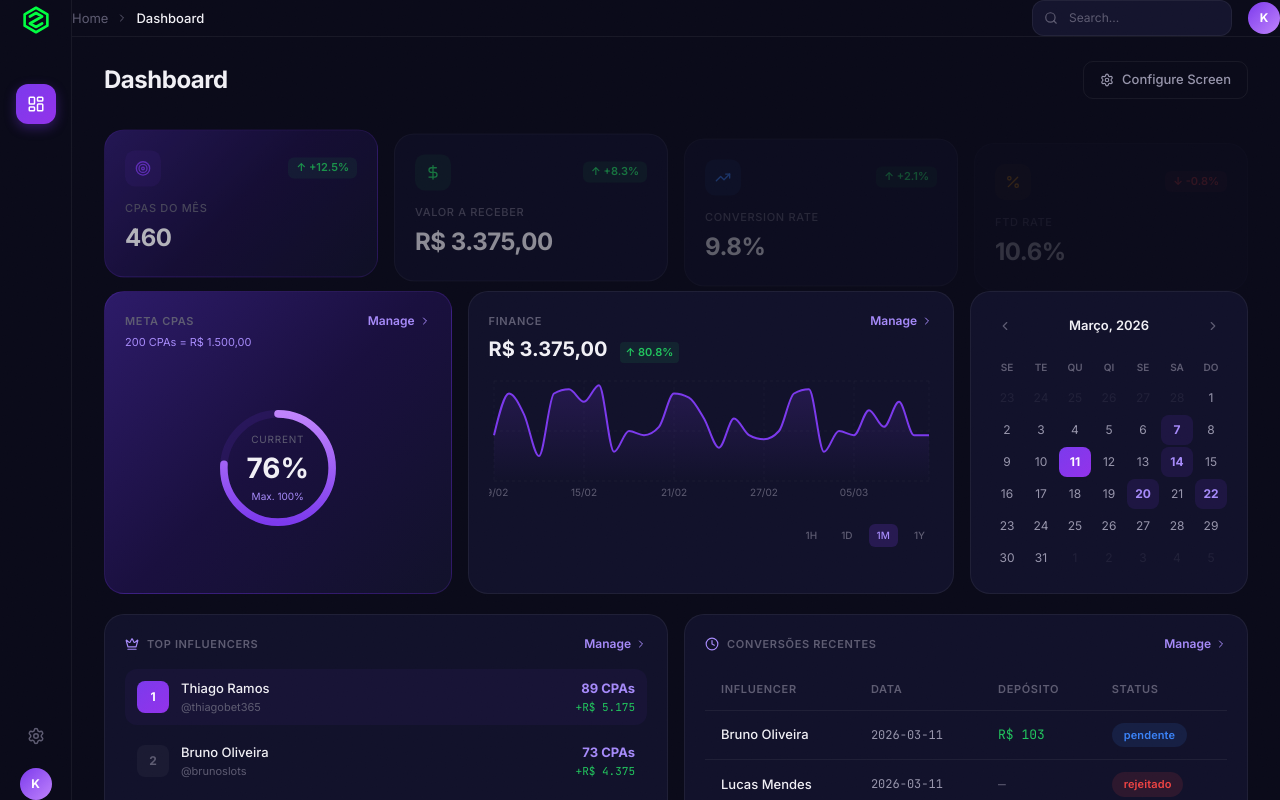
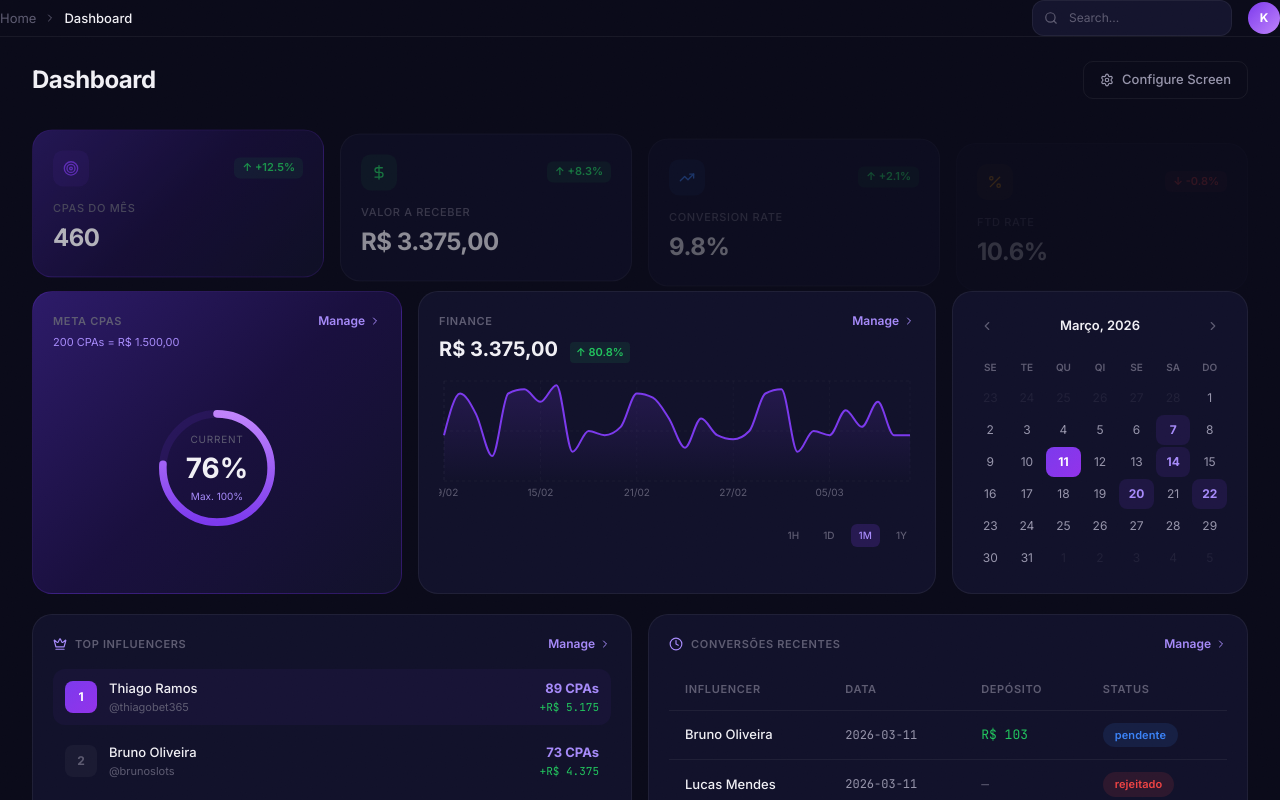
Before and after one commit to kaykiivanov/o-mais-foda-da-ROI---WAY, a React (Vite) app in the folder crm-cpa/: page / in a window 1280 px wide. Shown: the top 800 px of the page. Built offline with nearby package versions, Linux system fonts and the light colour scheme; a web font is replaced by a local one.

Commit message:
UI refinements: removed Sidebar completely for a full-screen Dashboard

```diff
--- a/crm-cpa/src/App.jsx
+++ b/crm-cpa/src/App.jsx
@@ -1,6 +1,5 @@
 import { useState } from 'react';
 import { Routes, Route, useLocation, Navigate } from 'react-router-dom';
-import Sidebar from './components/Sidebar';
 import Dashboard from './pages/Dashboard';
 import { Search, ChevronRight } from 'lucide-react';
 
@@ -14,9 +13,7 @@
 
   return (
     <div className="flex min-h-screen">
-      <Sidebar onLogout={onLogout} />
-
-      <div className="flex-1 min-h-screen flex flex-col min-w-0" style={{ marginLeft: '72px' }}>
+      <div className="flex-1 min-h-screen flex flex-col min-w-0">
         {/* Top Header Bar */}
         <header
           className="sticky top-0 z-20 flex items-center justify-between px-8 py-5"
--- a/crm-cpa/src/components/Sidebar.jsx
+++ /dev/null
@@ -1,106 +0,0 @@
-import { useState } from 'react';
-import { NavLink } from 'react-router-dom';
-import {
-  LayoutDashboard,
-  Menu,
-  X,
-  Settings,
-  LogOut,
-} from 'lucide-react';
-
-const navItems = [
-  { to: '/', icon: LayoutDashboard, label: 'Dashboard' }
-];
-
-export default function Sidebar({ onLogout }) {
-  const [mobileOpen, setMobileOpen] = useState(false);
-
-  return (
-    <>
-      {/* Mobile toggle */}
-      <button
-        className="sidebar-mobile-toggle fixed top-4 left-4 z-50 p-2.5 rounded-xl"
-        style={{ background: 'var(--color-bg-card)', border: '1px solid var(--color-border)' }}
-        onClick={() => setMobileOpen(!mobileOpen)}
-      >
-        {mobileOpen ? <X size={18} /> : <Menu size={18} />}
-      </button>
-
-      {/* Overlay for mobile */}
-      {mobileOpen && (
-        <div
-          className="fixed inset-0 bg-black/60 backdrop-blur-sm z-30"
-          style={{ display: 'block' }}
-          onClick={() => setMobileOpen(false)}
-        />
-      )}
-
-      {/* Sidebar */}
-      <aside
-        className="fixed top-0 left-0 h-full z-40 flex flex-col items-center py-5"
-        style={{
-          width: '72px',
-          background: 'var(--color-bg-secondary)',
-          borderRight: '1px solid var(--color-border)',
-        }}
-      >
-        {/* Logo */}
-        <div
-          className="flex items-center justify-center"
-          style={{
-            width: '40px',
-            height: '40px',
-            marginBottom: '32px',
-          }}
-        >
-          <svg viewBox="0 0 32 32" fill="none" xmlns="http://www.w3.org/2000/svg" style={{ width: '28px', height: '28px' }}>
-            <path d="M16 2L29 9.5V22.5L16 30L3 22.5V9.5L16 2Z" stroke="#00FF41" strokeWidth="3" strokeLinecap="round" strokeLinejoin="round"/>
-            <path d="M9 12L16 8L23 12L9 20L16 24L23 20" stroke="#00FF41" strokeWidth="3" strokeLinecap="round" strokeLinejoin="round"/>
-          </svg>
-        </div>
-
-        {/* Nav Icons */}
-        <nav className="flex-1 flex flex-col gap-6" style={{ marginTop: '12px' }}>
-          {navItems.map((item) => (
-            <NavLink
-              key={item.to}
-              to={item.to}
-              end={item.to === '/'}
-              className={({ isActive }) => `sidebar-icon-btn ${isActive ? 'active' : ''}`}
-              onClick={() => setMobileOpen(false)}
-            >
-              <item.icon size={18} />
-              <span className="tooltip">{item.label}</span>
-            </NavLink>
-          ))}
-        </nav>
-
-        {/* Bottom */}
-        <div className="flex flex-col items-center gap-3 mt-auto">
-          <div className="sidebar-icon-btn">
-            <Settings size={18} />
-            <span className="tooltip">Configurações</span>
-          </div>
-          {onLogout && (
-            <button onClick={onLogout} className="sidebar-icon-btn" style={{ border: 'none', background: 'none' }}>
-              <LogOut size={18} />
-              <span className="tooltip">Sair</span>
-            </button>
-          )}
-          <div
-            className="flex items-center justify-center text-xs font-bold"
-            style={{
-              width: '32px',
-              height: '32px',
-              borderRadius: '50%',
-              background: 'linear-gradient(135deg, #7C3AED, #C084FC)',
-              color: 'white',
-            }}
-          >
-            K
-          </div>
-        </div>
-      </aside>
-    </>
-  );
-}
```
